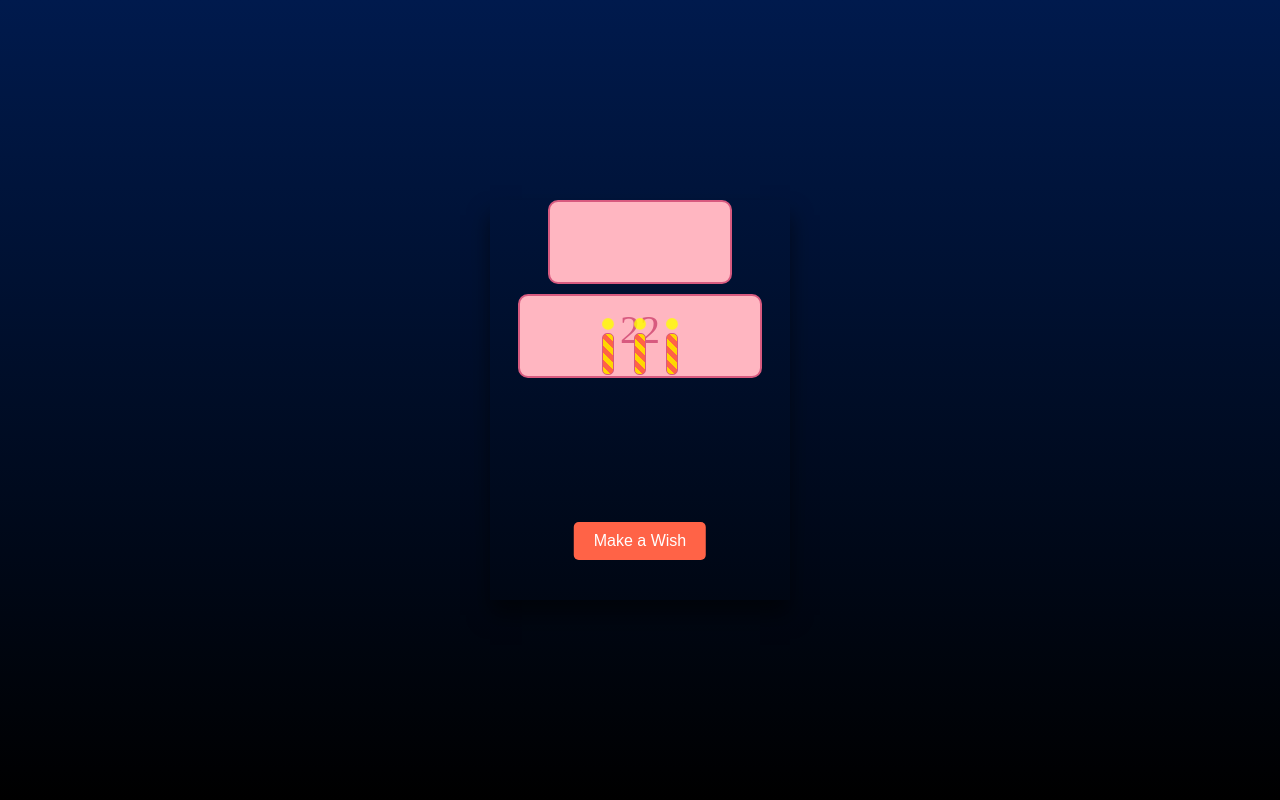
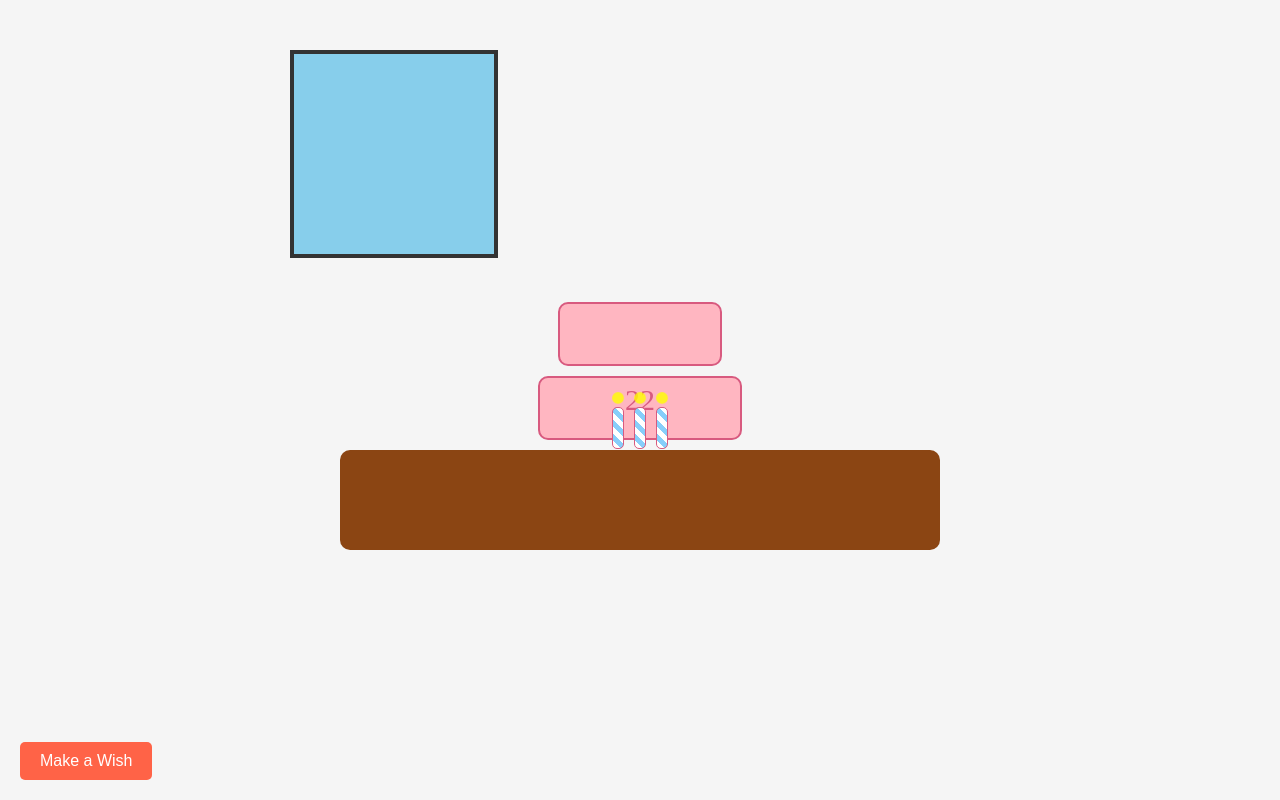
Before and after one commit to Erisjola/Animation_birthday, a plain HTML site: page index.html in a window 1280 px wide. Drawn offline with Linux system fonts and the light colour scheme.

Commit message:
Update styles.css

```diff
--- a/styles.css
+++ b/styles.css
@@ -3,15 +3,16 @@ body {
     justify-content: center;
     align-items: center;
     height: 100vh;
-    background: linear-gradient(to bottom, #001a4d, #000);
+    background: #f5f5f5;
+    margin: 0;
     overflow: hidden;
-    margin: 0;
 }
 
 .container {
     position: relative;
     text-align: center;
-    width: 800px;
+    width: 100%;
+    height: 100%;
 }
 
 button {
@@ -22,27 +23,54 @@ button {
     font-size: 16px;
     border-radius: 5px;
     cursor: pointer;
-    margin-bottom: 20px;
     position: absolute;
     bottom: 20px;
+    left: 20px;
+}
+
+.scene {
+    position: relative;
+    width: 800px;
+    height: 600px;
+    margin: auto;
+}
+
+.window {
+    position: absolute;
+    top: 50px;
+    left: 50px;
+    width: 200px;
+    height: 200px;
+    background: #87ceeb;
+    border: 4px solid #333;
+    z-index: 1;
+}
+
+.table {
+    position: absolute;
+    bottom: 50px;
     left: 50%;
     transform: translateX(-50%);
+    width: 600px;
+    height: 100px;
+    background: #8b4513;
+    border-radius: 10px;
 }
 
 .cake {
-    position: relative;
-    width: 300px;
-    height: 400px;
-    margin: 0 auto;
+    position: absolute;
+    bottom: 100px;
+    left: 50%;
+    transform: translateX(-50%);
+    width: 200px;
     display: flex;
     flex-direction: column;
     align-items: center;
-    box-shadow: 0 15px 20px rgba(0, 0, 0, 0.5);
 }
 
 .layer {
     width: 100%;
-    height: 80px;
+    height: 60px;
     background: #ffb6c1;
     border-radius: 10px;
     border: 2px solid #d85a7f;
@@ -50,14 +78,10 @@ button {
 }
 
 .layer1 {
-    width: 60%;
+    width: 80%;
 }
 
 .layer2 {
-    width: 80%;
-}
-
-.layer3 {
     position: relative;
     width: 100%;
     display: flex;
@@ -66,31 +90,30 @@ button {
 }
 
 .cake-number {
-    font-size: 40px;
+    font-size: 30px;
     color: #d85a7f;
-    margin-top: 10px;
+    margin-top: 5px;
 }
 
 .candles {
     display: flex;
     justify-content: center;
-    gap: 20px;
-    margin-top: -20px;
+    gap: 10px;
+    margin-top: -10px;
 }
 
 .candle {
     width: 10px;
     height: 40px;
-    background: #ffd700;
     border-radius: 5px;
     position: relative;
     border: 1px solid #d85a7f;
     background: repeating-linear-gradient(
         45deg,
-        #ffd700,
-        #ffd700 5px,
-        #ff6347 5px,
-        #ff6347 10px
+        #ffffff,
+        #ffffff 5px,
+        #87cefa 5px,
+        #87cefa 10px
     );
 }
 
@@ -116,6 +139,7 @@ button {
     display: none;
     color: red;
     animation: heartPop 1s ease-out forwards;
+    z-index: 10;
 }
 
 .heart span {
@@ -137,4 +161,5 @@ button {
     width: 100%;
     height: 100%;
     pointer-events: none;
+    z-index: 5;
 }
```
